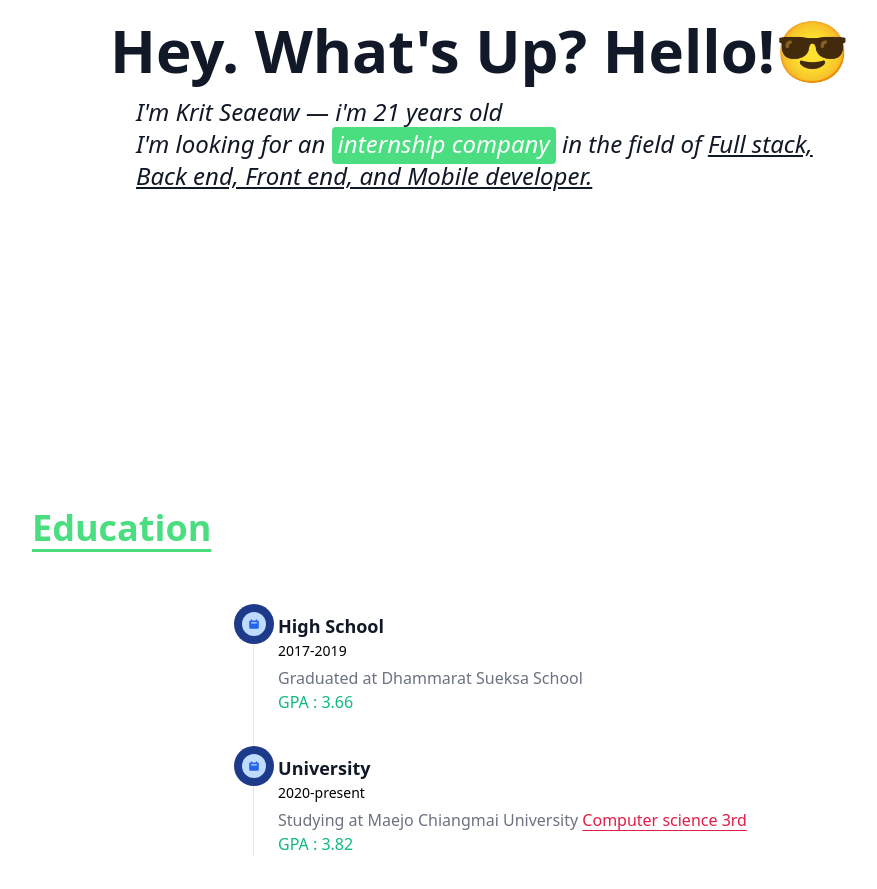
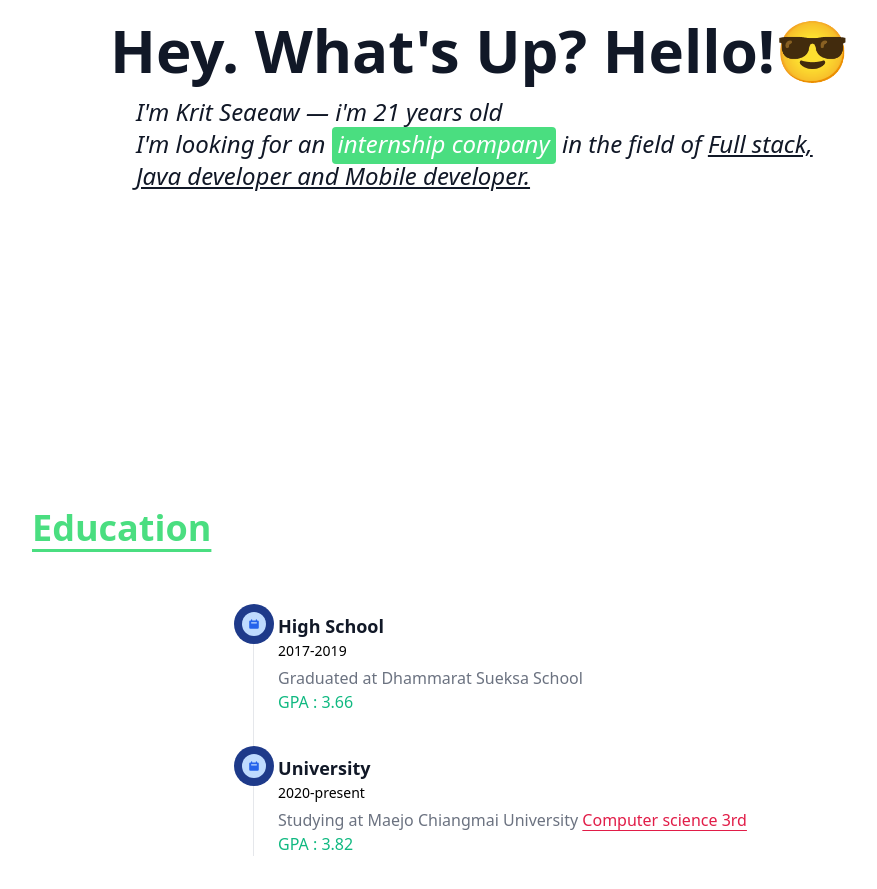
Before and after one commit to Kit307/Webportfolio, a Vue app: page / in a window 1280 px wide. Shown: the part 1160-2049 px from the top of the page, without its empty margins (160-1037 px from the left). Built offline with nearby package versions, Linux system fonts and the light colour scheme.

Commit message:
edit aboutpage

```diff
--- a/src/components/About.vue
+++ b/src/components/About.vue
@@ -27,7 +27,7 @@
             >
             in the field of
             <span class="underline">
-              Full stack, Back end, Front end, and Mobile developer.</span
+              Full stack, Java developer and Mobile developer.</span
             >
           </p>
         </blockquote>
```
